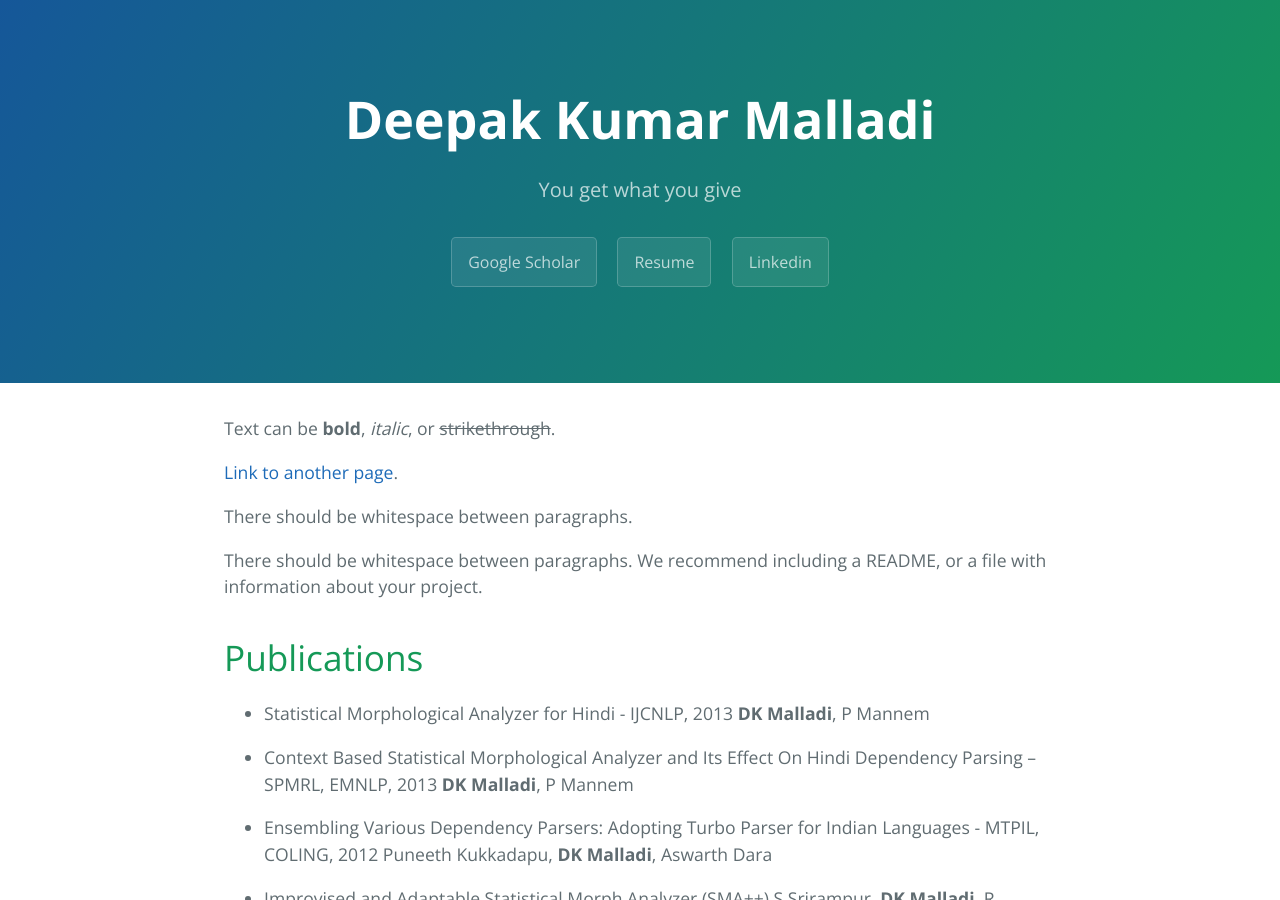
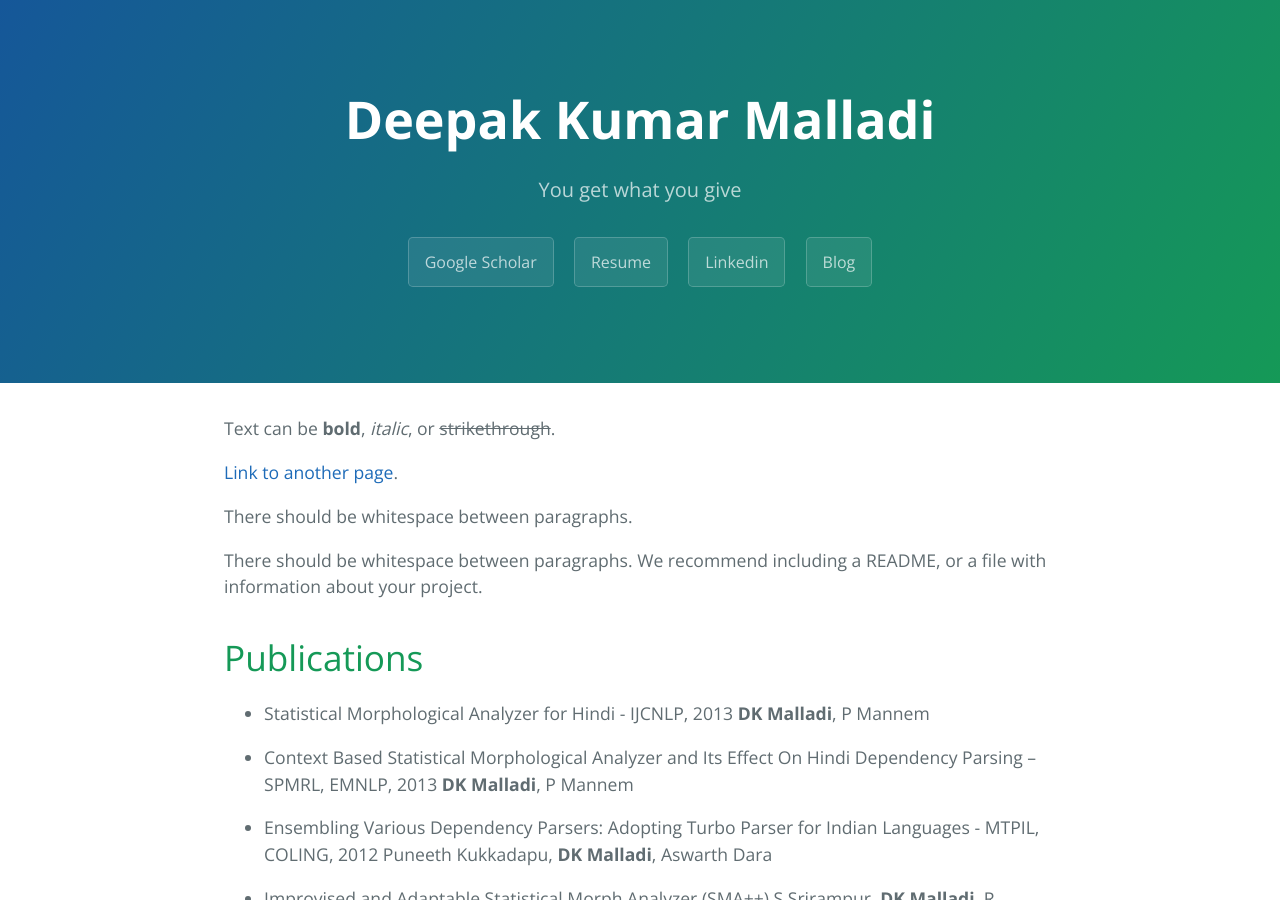
Before and after one commit to kapeed2091/kapeed2091.github.io, a Jekyll site: the page built from index.md, in a window 1280 px wide and 900 px high. Built offline with Jekyll 4.4.1, drawn with Linux system fonts in a browser that asks for light colours.

Commit message:
Update default.html

```diff
--- a/_layouts/default.html
+++ b/_layouts/default.html
@@ -20,6 +20,8 @@
         <a href="https://scholar.google.co.in/citations?user=jwwwilsAAAAJ&hl=en&authuser=1" class="btn">Google Scholar</a>
         <a href="Deepak-CV.pdf" class="btn">Resume</a>
         <a href="https://www.linkedin.com/in/deepak-kumar-malladi-5b7b811a/" class="btn">Linkedin</a>
+        <a href="https://kapeed2091.blogspot.in/" class="btn">Blog</a>
+
       {% endif %}
     </section>
 
```
